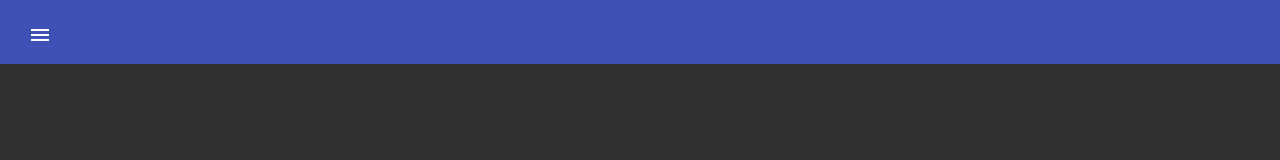
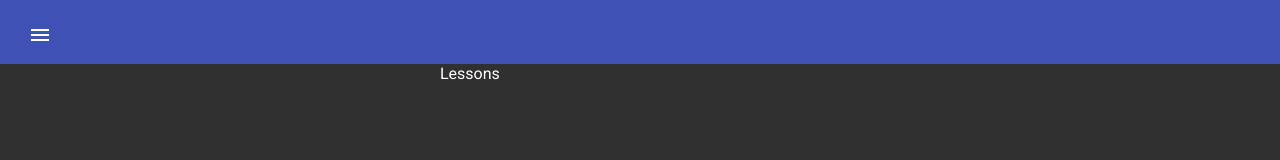
Before and after one commit to liteninkiran/angular-university-signals, an Angular app: page /lessons in a window 1280 px wide. Shown: the top 160 px of the page. Built offline with nearby package versions, Linux system fonts and the light colour scheme.

Commit message:
054 - Master Detail UI Pattern

```diff
--- a/src/app/lessons/lessons.component.html
+++ b/src/app/lessons/lessons.component.html
@@ -1 +1 @@
-<div class="lessons"></div>
+<div class="lessons">Lessons</div>
--- a/src/app/lessons/lessons.component.ts
+++ b/src/app/lessons/lessons.component.ts
@@ -1,8 +1,18 @@
-import { Component } from '@angular/core';
+import { Component, inject, signal } from '@angular/core';
+import { Lesson } from '../models/lesson.model';
+import { LessonsService } from '../services/lessons.service';
+
+type Type = 'master' | 'detail';
 
 @Component({
     selector: 'lessons',
     templateUrl: './lessons.component.html',
     styleUrl: './lessons.component.scss',
 })
-export class LessonsComponent {}
+export class LessonsComponent {
+    public mode = signal<Type>('master');
+    public lessons = signal<Lesson[]>([]);
+    public selectedLesson = signal<Lesson | null>(null);
+
+    public lessonsService = inject(LessonsService);
+}
```
